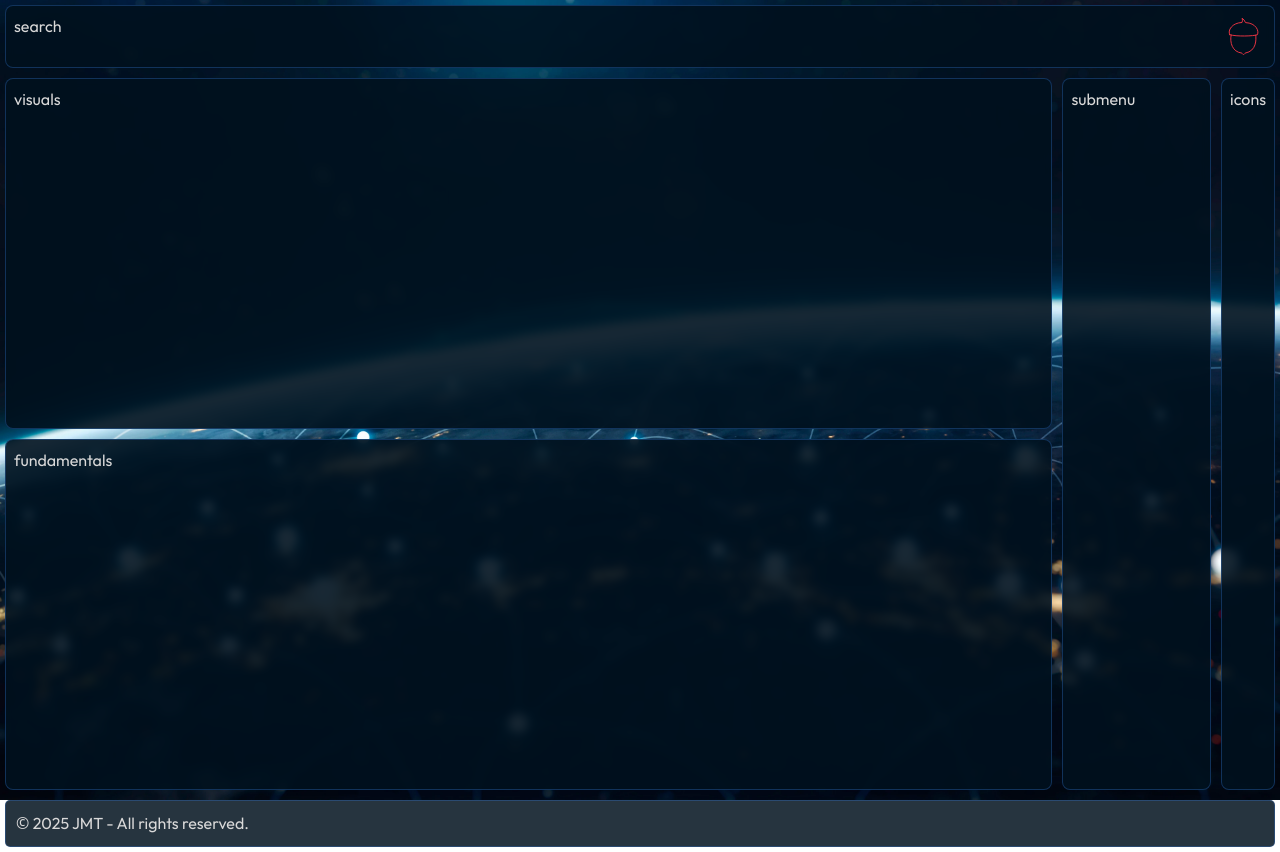
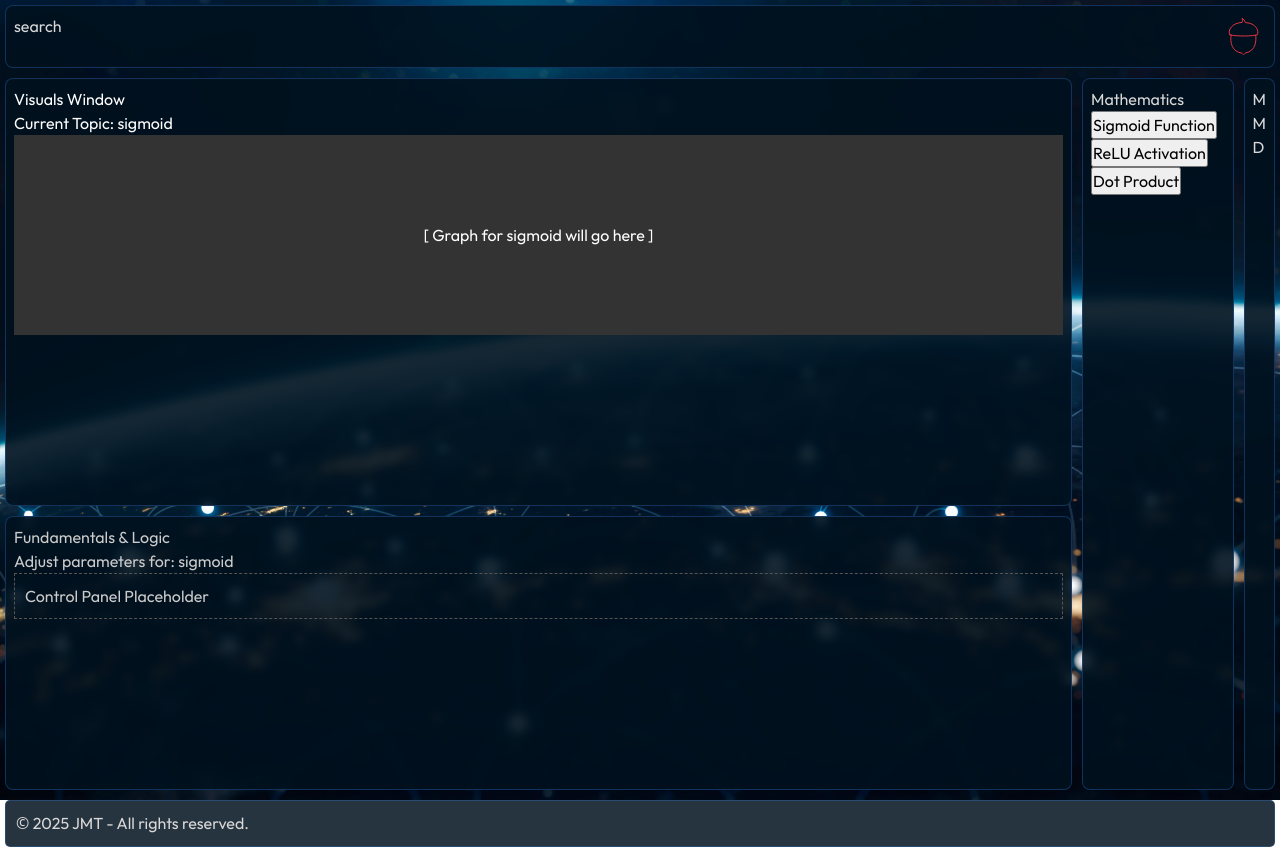
Before and after one commit to Itsmewho/ml, a React (Vite) app in the folder frontend/: page / in a window 1280 px wide. Built offline with nearby package versions, Linux system fonts and the light colour scheme.

Commit message:
need to change some things before moving on will continue tomorrow

```diff
--- a/frontend/src/components/Fundamentals/FundamentalsWindow.jsx
+++ b/frontend/src/components/Fundamentals/FundamentalsWindow.jsx
@@ -1,5 +1,22 @@
-function FundamentalsWindow() {
-  return <div>FundamentalsWindow</div>;
-}
+import PropTypes from 'prop-types';
+
+const FundamentalsWindow = ({ topicId }) => {
+  return (
+    <div style={{ color: '#ccc' }}>
+      <h3>Fundamentals & Logic</h3>
+      <p>
+        Adjust parameters for: <strong>{topicId}</strong>
+      </p>
+      {/* Placeholder for future sliders/inputs */}
+      <div style={{ padding: '10px', border: '1px dashed #555' }}>
+        Control Panel Placeholder
+      </div>
+    </div>
+  );
+};
+
+FundamentalsWindow.propTypes = {
+  topicId: PropTypes.string.isRequired,
+};
 
 export default FundamentalsWindow;
--- /dev/null
+++ b/frontend/src/components/Menu/SideMenu.jsx
@@ -0,0 +1,50 @@
+import styles from './styles/side.module.css';
+import PropTypes from 'prop-types';
+import { APP_DATA } from '../../data/topicData';
+
+// Receiving props to control the parent state
+const SideMenu = ({ activeCategory, onSelectCategory }) => {
+  const handleKeyDown = (e, key) => {
+    if (e.key === 'Enter' || e.key === ' ') {
+      e.preventDefault();
+      onSelectCategory(key);
+    }
+  };
+
+  return (
+    <div className={styles.menuContainer}>
+      <div className={styles.iconGroup}>
+        {/* Map through our APP_DATA to generate icons dynamically */}
+        {Object.keys(APP_DATA).map((key) => {
+          const category = APP_DATA[key];
+          const isActive = activeCategory === key;
+
+          return (
+            <div
+              key={key}
+              role="button"
+              tabIndex={0}
+              className={`${styles.iconWrapper} ${isActive ? styles.activeWrapper : ''}`}
+              onClick={() => onSelectCategory(key)}
+              onKeyDown={(e) => handleKeyDown(e, key)}
+              title={category.label} // Using title as basic tooltip for now
+            >
+              {/* This represents your icon div (e.g., className={styles.iconMath}) */}
+              <div className={styles[category.iconClass]}>
+                {/* If you don't have background-images yet, use text as placeholder */}
+                {!styles[category.iconClass] && category.label[0]}
+              </div>
+            </div>
+          );
+        })}
+      </div>
+    </div>
+  );
+};
+
+SideMenu.propTypes = {
+  activeCategory: PropTypes.string.isRequired,
+  onSelectCategory: PropTypes.func.isRequired,
+};
+
+export default SideMenu;
--- /dev/null
+++ b/frontend/src/components/Menu/TopicMenu.jsx
@@ -0,0 +1,38 @@
+import styles from './styles/topic.module.css';
+import { APP_DATA } from '../../data/topicData';
+import PropTypes from 'prop-types';
+
+const TopicMenu = ({ category, activeTopicId, onSelectTopic }) => {
+  if (!APP_DATA[category]) return <div>Loading...</div>;
+
+  const currentTopics = APP_DATA[category].topics;
+
+  return (
+    <div className={styles.container}>
+      <h3 className={styles.header}>{APP_DATA[category].label}</h3>
+
+      <div className={styles.list}>
+        {currentTopics.map((topic) => (
+          <button
+            key={topic.id}
+            className={`${styles.topicBtn} ${
+              activeTopicId === topic.id ? styles.activeBtn : ''
+            }`}
+            onClick={() => onSelectTopic(topic.id)}
+            type="button"
+          >
+            {topic.label}
+          </button>
+        ))}
+      </div>
+    </div>
+  );
+};
+
+TopicMenu.propTypes = {
+  category: PropTypes.string.isRequired,
+  activeTopicId: PropTypes.string.isRequired,
+  onSelectTopic: PropTypes.func.isRequired,
+};
+
+export default TopicMenu;
--- a/frontend/src/components/SideMenu/SideMenu.jsx
+++ /dev/null
@@ -1,5 +0,0 @@
-const SideMenu = () => {
-  return <div>SideMenu</div>;
-};
-
-export default SideMenu;
--- a/frontend/src/components/TopicMenu/TopicMenu.jsx
+++ /dev/null
@@ -1,5 +0,0 @@
-const TopicMenu = () => {
-  return <div>TopicMenu</div>;
-};
-
-export default TopicMenu;
--- a/frontend/src/components/Visuals/Visuals.jsx
+++ /dev/null
@@ -1,5 +0,0 @@
-const Visuals = () => {
-  return <div>Visuals</div>;
-};
-
-export default Visuals;
--- /dev/null
+++ b/frontend/src/components/Visuals/VisualsWindow.jsx
@@ -0,0 +1,28 @@
+import PropTypes from 'prop-types';
+
+const VisualsWindow = ({ topicId }) => {
+  return (
+    <div style={{ width: '100%', height: '100%', color: 'white' }}>
+      <h2>Visuals Window</h2>
+      <p>Current Topic: {topicId}</p>
+      <div
+        style={{
+          width: '100%',
+          height: '200px',
+          background: '#333',
+          display: 'flex',
+          alignItems: 'center',
+          justifyContent: 'center',
+        }}
+      >
+        [ Graph for {topicId} will go here ]
+      </div>
+    </div>
+  );
+};
+
+VisualsWindow.propTypes = {
+  topicId: PropTypes.string.isRequired,
+};
+
+export default VisualsWindow;
--- a/frontend/src/pages/HomePage.jsx
+++ b/frontend/src/pages/HomePage.jsx
@@ -1,21 +1,60 @@
-import { useState, useEffect } from 'react';
+import { useState } from 'react';
 import style from './styles/HomePage.module.css';
 import { APP_DATA } from '../data/topicData';
 
+import VisualsWindow from '../components/Visuals/VisualsWindow';
+import FundamentalsWindow from '../components/Fundamentals/FundamentalsWindow';
+import TopicMenu from '../components/Menu/TopicMenu';
+import SideMenu from '../components/Menu/SideMenu';
+
 function HomePage() {
-  const [selectedView, setSelectedView] = useState('data');
+  const [selectedCategory, setSelectedCategory] = useState('math');
+
+  const [selectedTopicId, setSelectedTopicId] = useState(APP_DATA['math'].topics[0].id);
+
+  const handleCategoryChange = (categoryKey) => {
+    setSelectedCategory(categoryKey);
+    setSelectedTopicId(APP_DATA[categoryKey].topics[0].id);
+  };
 
   return (
     <div className={style.homeContainer}>
       <div className={style.homeGrid}>
         <div className={style.gridMain}>
           <div className={style.subGrid}>
-            <div className={style.panel}>visuals</div>
-            <div className={style.panel}>fundamentals</div>
+            <div className={style.panel}>
+              {/* Top Left: Visuals (TrendWindow) */}
+              <div className={style.visualsWindow}>
+                <VisualsWindow topicId={selectedTopicId} />
+              </div>
+            </div>
+            <div className={style.panel}>
+              {/* Bottom Left: Fundamentals (ModelWindow) */}
+              <div className={style.fundamentalsWindow}>
+                <FundamentalsWindow topicId={selectedTopicId} />
+              </div>
+            </div>
           </div>
         </div>
-        <div className={style.gridSubMenu}>submenu</div>
-        <div className={style.gridMenu}>icons</div>
+        <div className={style.gridSubMenu}>
+          {/* Middle Column: Topic List (DataWindow) */}
+          <div className={style.topicWindow}>
+            <TopicMenu
+              category={selectedCategory}
+              activeTopicId={selectedTopicId}
+              onSelectTopic={setSelectedTopicId}
+            />
+          </div>
+        </div>
+        <div className={style.gridMenu}>
+          {/* Right Column: Main Icons (SideMenu) */}
+          <div className={style.sideMenu}>
+            <SideMenu
+              activeCategory={selectedCategory}
+              onSelectCategory={handleCategoryChange}
+            />
+          </div>
+        </div>
       </div>
     </div>
   );
```
Also changed, not shown: frontend/src/components/Fundamentals/styles/fundamentals.module.css (added), frontend/src/components/Menu/styles/side.module.css (added), frontend/src/components/Menu/styles/topic.module.css (added), frontend/src/components/TopicMenu/styles/topic.module.css (deleted).
